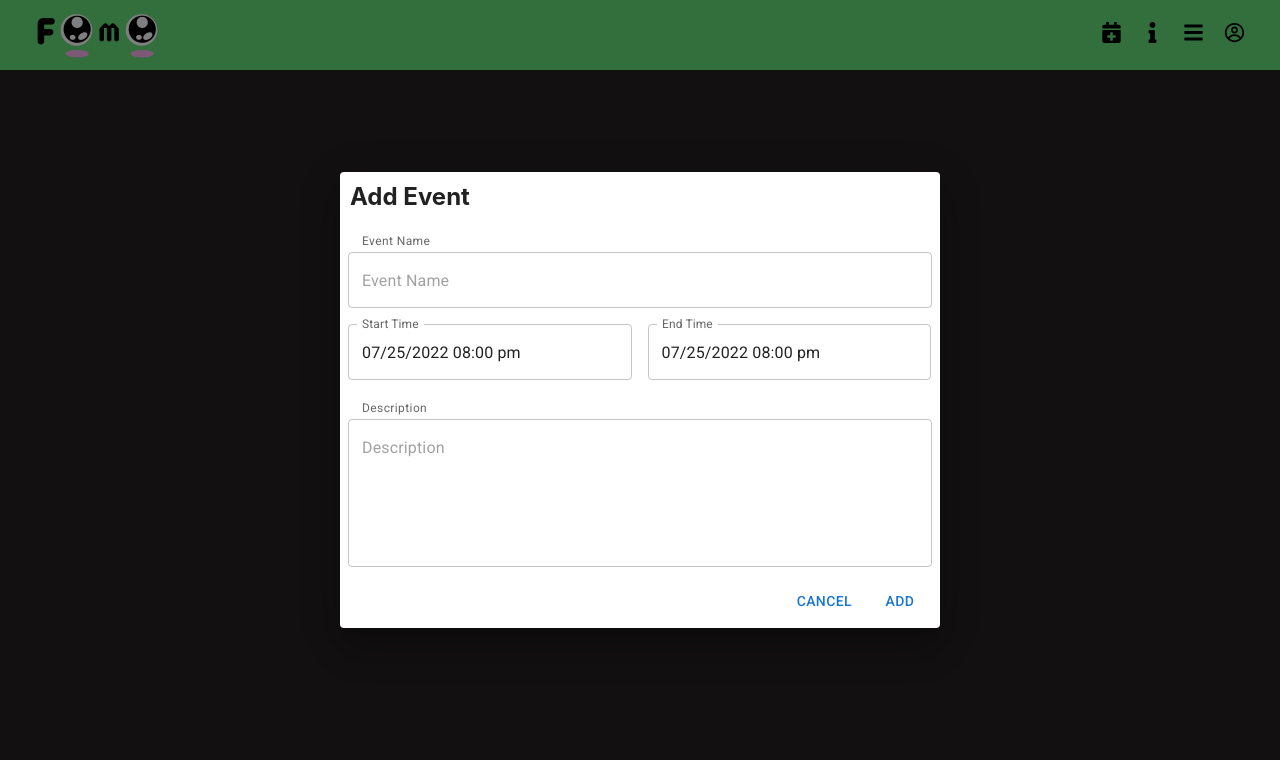
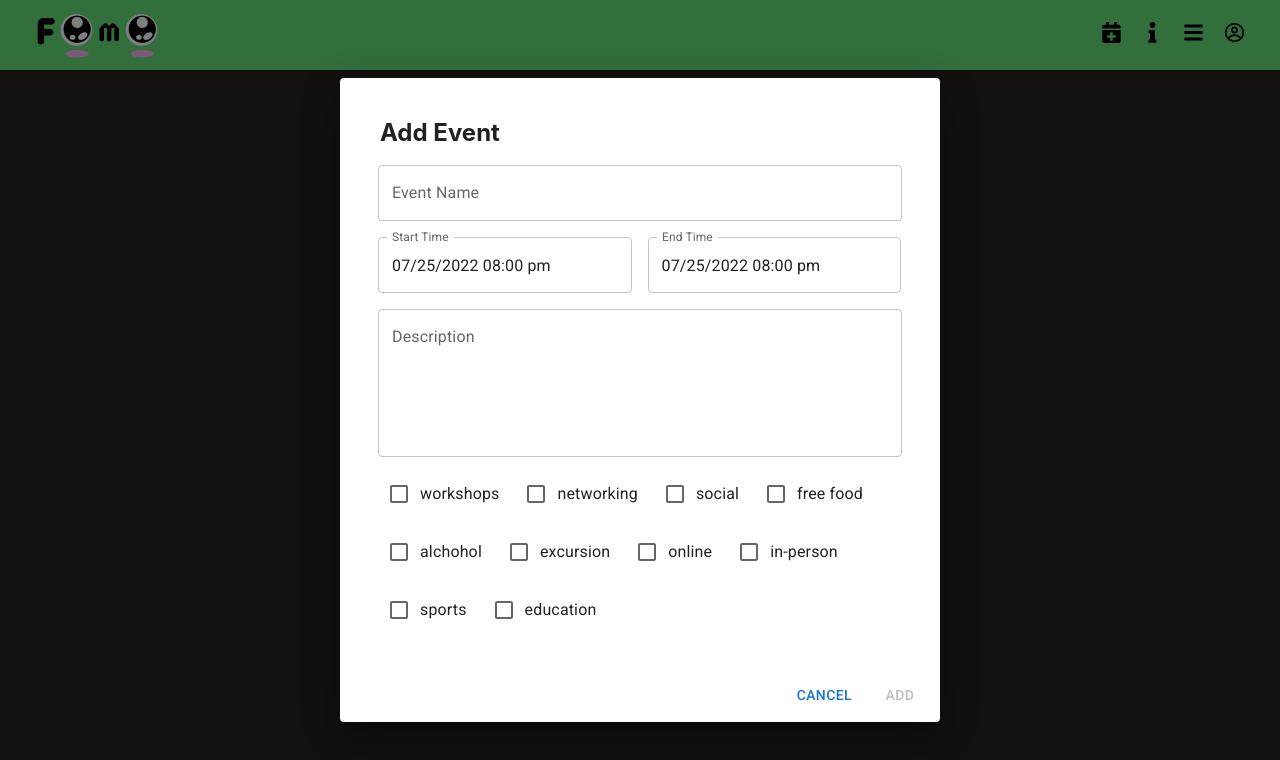
Before and after one commit to csesoc/trainee-3-22t2-fomo, a React (Create React App) app in the folder client/: page / in a window 1280 px wide. Both pictures are taken after a click on the icon 1111 px from the left and 32 px from the top of the page. Shown: the top 760 px of the page. Built offline with nearby package versions, Linux system fonts and the light colour scheme.

Commit message:
Updated EventAdd.js so it now includes tags and also some data validation

```diff
--- a/client/src/components/EventAdd.js
+++ b/client/src/components/EventAdd.js
@@ -1,5 +1,5 @@
 import {useState, useEffect} from 'react';
-import {Button, Modal, Typography, Box, Dialog, DialogContent, DialogTitle, DialogContentText, TextField, DialogActions, FormControl, InputLabel, OutlinedInput, FormHelperText}  from "@mui/material"
+import {Button, Modal, Typography, Box, Dialog, DialogContent, DialogTitle, DialogContentText, TextField, DialogActions, FormControl, InputLabel, OutlinedInput, FormHelperText, Checkbox, FormControlLabel}  from "@mui/material"
 import { flexbox } from '@mui/system';
 import { LocalizationProvider, DateTimePicker } from '@mui/x-date-pickers';
 import { AdapterDateFns } from '@mui/x-date-pickers/AdapterDateFns';
@@ -16,10 +16,12 @@ const EventAdd = () => {
   const axiosPrivate = useAxiosPrivate();
   const navigate = useNavigate();
   const [open, setOpen] = useState(false);
-  const handleOpen = () => setOpen(true);
-  const handleClose = () => setOpen(false);
+  const handleOpen = () => {setOpen(true); setTags([])};
+  const handleClose = () => {setOpen(false); setTags([]); console.log(inputs.description)};
   const [startTime, setStartTime] = useState(new Date('2022-07-25T20:00:00'));
   const [endTime, setEndTime] = useState(new Date('2022-07-25T20:00:00'));
+  const [dateError, setDateError] = useState(false);
+  const [tags, setTags] = useState([]);
   const [inputs, setInputs] = useState({
     eventName: '',
     description: '',
@@ -34,23 +36,56 @@ const EventAdd = () => {
 
   const handleStartChange = (newTime) => {
     setStartTime(newTime);
+    if (startTime.getTime() <= endTime.getTime()) {
+      setDateError(false);
+      console.log('set error false');
+    } else {
+      setDateError(true);
+    }
   }
 
   const handleEndChange = (newTime) => {
-    setEndTime(newTime)
+    setEndTime(newTime);
+    if (startTime.getTime() <= endTime.getTime()) {
+      setDateError(false);
+      console.log('set error false');
+    } else {
+      setDateError(true);
     }
+  }
+
+  const handleDateError = (bool) => {
+    setDateError(bool);
+    console.log('set error ' + bool);
+  }
+
+  const handleTagsChange = (e) => {
+    let tagName = e.target.name;
+    let newTags = [...tags];
+    if (newTags.includes(tagName)) {
+      let tagIndex = newTags.findIndex((tag) => tag === tagName);
+      newTags.splice(tagIndex, 1);
+    } else {
+      newTags.push(tagName)
+    }
+    setTags(newTags);
+    console.log(tags)
+  }
+
+  // const setError = () => {
+  //   setdateError(true)
+  // }
 
   const handleSubmit = async (e) => {
     try {
       const response = await axiosPrivate.post('/event/add', {
         // TODO: GET THE SOCIETYID FROM A SOCIETY THAT THE USER IS ACTUALLY A PART OF
-        // TODO: ADD TAGS
         societyId: "62ff46bb7fd160728335e271",
         eventName: inputs.eventName,
         start: startTime.getTime(),
         end: endTime.getTime(),
         description: inputs.description,
-        tags: []
+        tags: tags
       });
       console.log('success');
       handleClose();
@@ -68,37 +103,42 @@ const EventAdd = () => {
     <div>
       <FaCalendarPlus onClick={handleOpen} />
       <Dialog open={open} onClose={handleClose}>
+      <Box sx={{ display: 'flex', flexWrap: 'wrap', padding: '30px' }}>
         <h2 style={titleStyle}>Add Event</h2>
-      <Box sx={{ display: 'flex', flexWrap: 'wrap' }}>
         <FormControl fullWidth sx={{ m: 1 }}>
-          <FormHelperText>Event Name</FormHelperText>
-          <OutlinedInput
+          <TextField
+            label="Event Name"
             placeholder="Event Name"
             name="eventName"
             onChange={handleChange}
           />
         </FormControl>
         <LocalizationProvider dateAdapter={AdapterDateFns}>
-          <FormControl sx={{ m: 1, width: '47.25%'}}>
+          <FormControl sx={{ m: 1, width: '46.95%'}}>
               <DateTimePicker
               label="Start Time"
               value={startTime}
               onChange={handleStartChange}
               renderInput={(params) => <TextField {...params} />}
+              error={true}
               />
           </FormControl>
-          <FormControl sx={{ m: 1, width: '47.25%'}}>
+          <FormControl sx={{ m: 1, width: '46.95%'}}>
             <DateTimePicker
             label="End Time"
             value={endTime}
             onChange={handleEndChange}
             renderInput={(params) => <TextField {...params} />}
+            minDate={startTime}
+            onError= {() => {handleDateError(true)}}
+            helperText="zamn"
             />
+            { dateError ? <FormHelperText error={dateError}>End date is before start date</FormHelperText> : null}
           </FormControl>
         </LocalizationProvider>
         <FormControl fullWidth sx={{ m: 1 }}>
-          <FormHelperText>Description</FormHelperText>
           <TextField
+            label="Description"
             placeholder="Description"
             multiline
             rows={5}
@@ -106,10 +146,61 @@ const EventAdd = () => {
             onChange={handleChange}
           />
         </FormControl>
+        {/* There's gotta be a better way to do this bit */}
+        <FormControlLabel
+          sx={{ m: 1 }}
+          label="workshops"
+          control={<Checkbox name="workshops" onClick={handleTagsChange}/>}
+        />
+        <FormControlLabel
+          sx={{ m: 1 }}
+          label="networking"
+          control={<Checkbox name="networking" onClick={handleTagsChange}/>}
+        />
+        <FormControlLabel
+          sx={{ m: 1 }}
+          label="social"
+          control={<Checkbox name="social" onClick={handleTagsChange}/>}
+        />
+        <FormControlLabel
+          sx={{ m: 1 }}
+          label="free food"
+          control={<Checkbox name="free food" onClick={handleTagsChange}/>}
+        />
+        <FormControlLabel
+          sx={{ m: 1 }}
+          label="alchohol"
+          control={<Checkbox name="alchohol" onClick={handleTagsChange}/>}
+        />
+        <FormControlLabel
+          sx={{ m: 1 }}
+          label="excursion"
+          control={<Checkbox name="excursion" onClick={handleTagsChange}/>}
+        />
+        <FormControlLabel
+          sx={{ m: 1 }}
+          label="online"
+          control={<Checkbox name="online" onClick={handleTagsChange}/>}
+        />
+        <FormControlLabel
+          sx={{ m: 1 }}
+          label="in-person"
+          control={<Checkbox name="in-person" onClick={handleTagsChange}/>}
+        />
+        <FormControlLabel
+          sx={{ m: 1 }}
+          label="sports"
+          control={<Checkbox name="sports" onClick={handleTagsChange}/>}
+        />
+        <FormControlLabel
+          sx={{ m: 1 }}
+          label="education"
+          control={<Checkbox name="education" onClick={handleTagsChange}/>}
+        />
       </Box>
       <DialogActions>
         <Button onClick={handleClose}>Cancel</Button>
-        <Button onClick={handleSubmit}>Add</Button>
+        {(dateError === false && inputs.eventName !== '') ? <Button onClick={handleSubmit}>Add</Button>: <Button disabled={true}>Add</Button>}
       </DialogActions>
     </Dialog>
     </div>
```
Lines whose indentation alone changed are shown as unchanged.
